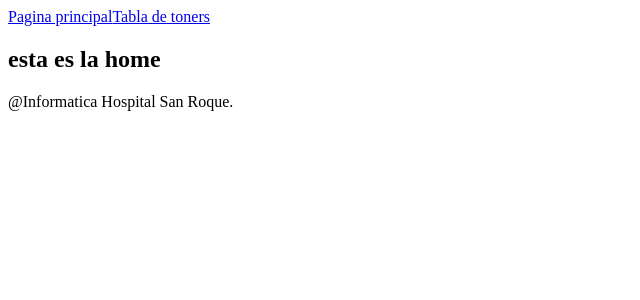
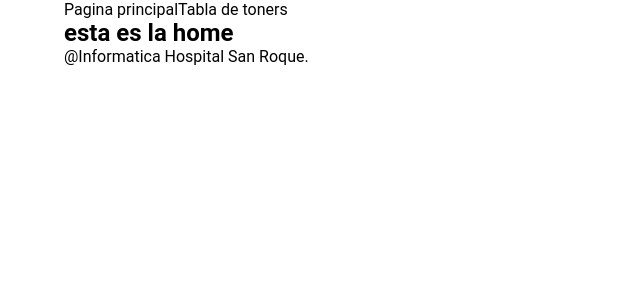
Before and after one commit to poloC-dev/Front-Informatica, a Next.js app: page / in a window 1280 px wide. Shown: the top 300 px of the page, without its empty margins (0-640 px from the left). Built offline with nearby package versions, Linux system fonts and the light colour scheme.

Commit message:
URL endpoints change to vercel

```diff
--- a/components/CrudForm.jsx
+++ b/components/CrudForm.jsx
@@ -2,6 +2,7 @@ import { useEffect, useState } from "react";
 import TableCell from "@mui/material/TableCell";
 import TableRow from "@mui/material/TableRow";
 import Button from '@mui/material/Button';
+import { Container } from '@mui/material';
 
 const initialForm = {
   brand: "",
@@ -56,7 +57,7 @@ export default function CrudForm ({createData, updateData, setDataToEdit, dataTo
 
 
   return (
-    <div>
+    <Container sx={{marginBottom: 5,marginTop: 5 }}>
       <h3>{dataToEdit ? "Editar" : "Agregar"}</h3>
       <form onSubmit={handleSubmit}>
         <input
@@ -91,6 +92,6 @@ export default function CrudForm ({createData, updateData, setDataToEdit, dataTo
         <input type="submit" value="Enviar"/>
         <input type="reset" value="Limpiar" onClick={handleReset} />
       </form>
-    </div>
+    </Container>
   );
 };
--- a/components/CrudTable.jsx
+++ b/components/CrudTable.jsx
@@ -5,6 +5,7 @@ import TableContainer from "@mui/material/TableContainer";
 import TableHead from "@mui/material/TableHead";
 import TableRow from "@mui/material/TableRow";
 import Paper from "@mui/material/Paper";
+import { Container } from '@mui/material';
 
 import CrudTableRow from "../components/CrudTableRow"
 
@@ -13,7 +14,7 @@ export default function CrudTable({data,setDataToEdit,deleteData,setQuantity,qua
 
 
   return (
-
+    <Container>
     <TableContainer component={Paper}>
       <Table sx={{ minWidth: 650 }} aria-label="simple table">
         <TableHead>
@@ -46,5 +47,6 @@ export default function CrudTable({data,setDataToEdit,deleteData,setQuantity,qua
         </TableBody>
       </Table>
     </TableContainer>
+    </Container>
   );
 }
--- a/components/PageLayout.jsx
+++ b/components/PageLayout.jsx
@@ -1,6 +1,7 @@
 import Head from 'next/head'
 import Link from "next/link";
 import React from 'react'
+import { Container } from '@mui/material';
 
 export default function PageLayout ({children,title}){
   return (
@@ -10,6 +11,7 @@ export default function PageLayout ({children,title}){
             <meta name="descripcion" content='pagina oficial '/>
             <link rel='icon' href='/favicon.ico'/>
         </Head>
+        <Container>
             <header>
                     <Link href="/">Pagina principal</Link>
                     <Link href="/toners">Tabla de toners</Link>
@@ -20,6 +22,7 @@ export default function PageLayout ({children,title}){
             <footer>
                 @Informatica Hospital San Roque.
             </footer>
+        </Container>
     </>
   )
 }
--- a/pages/_app.js
+++ b/pages/_app.js
@@ -1,3 +1,5 @@
+import "../styles/globals.css";
+
 function MyApp({ Component, pageProps }) {
   return <Component {...pageProps} />;
 }
--- /dev/null
+++ b/styles/globals.css
@@ -0,0 +1,17 @@
+*{
+    margin: 0;
+    padding: 0;
+    box-sizing: border-box;
+    text-decoration: none;
+    list-style: none;
+    color: inherit;
+  }
+
+html{
+    font-family: 'Roboto', 'Nunito', sans-serif;
+}
+
+  input{
+    padding: .5rem;
+    margin: .5rem .7rem 0 0;
+  }
```
Also changed, not shown: pages/toners.js (+9 -5 lines). Lines whose indentation alone changed are shown as unchanged.
